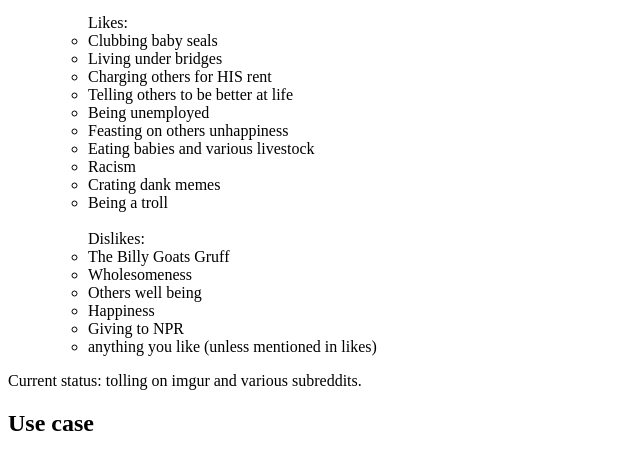
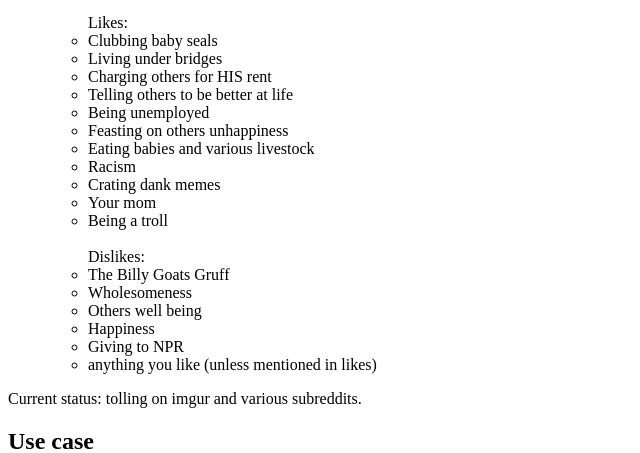
Before and after one commit to Cuneo/imgur, a PHP site: page /imgur.php in a window 1280 px wide. Shown: the part 262-715 px from the top of the page, without its empty margins (0-640 px from the left). Run offline with PHP 8.4, Linux system fonts and the light colour scheme.

Commit message:
added a line ite, to likes list

```diff
--- a/imgur.php
+++ b/imgur.php
@@ -26,6 +26,7 @@
 				<li>	Eating babies and various livestock</li>
 				<li>	Racism</li>
 				<li>	Crating dank memes</li>
+				<li>Your mom</li>
 				<li>	Being a troll</li>
 			</ul>
 			<br> <ul>Dislikes:
```
